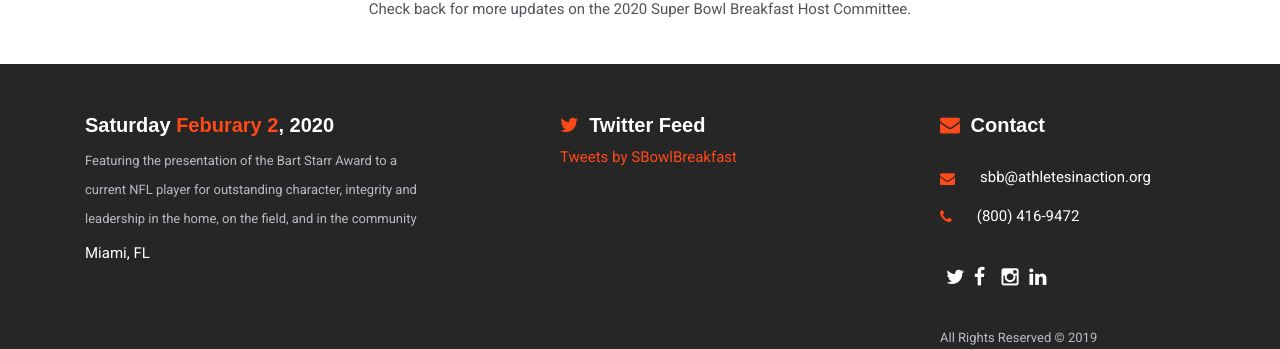
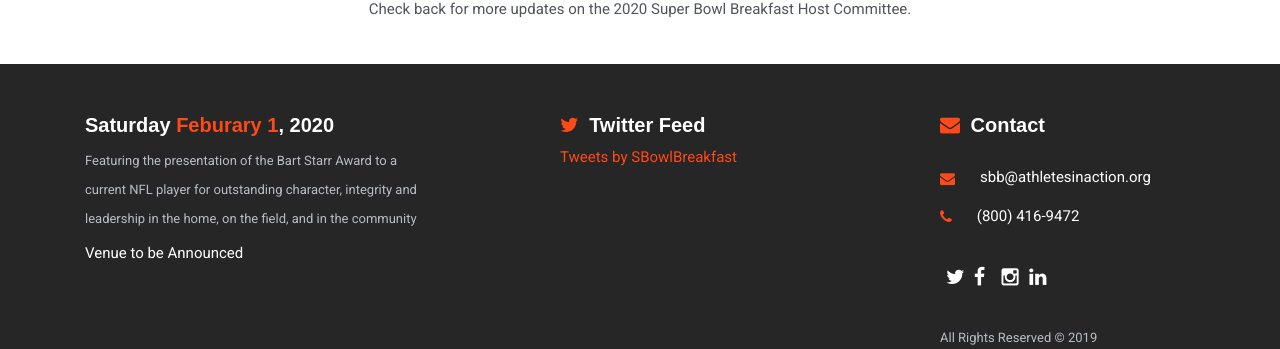
Before and after one commit to AIAUSA/Superbowl, a Jekyll site: the page built from index.md, in a window 1280 px wide and 900 px high, scrolled down 8485 px. Shown: the part 509-858 px from the top of the window. Built offline with Jekyll 4.4.1, drawn with Linux system fonts in a browser that asks for light colours; some web fonts are replaced; comment, search, counter and statistics services are not loaded.

Commit message:
Update from Forestry.io Kayla Jenerette updated _data/event.yml

```diff
--- a/_data/event.yml
+++ b/_data/event.yml
@@ -7,8 +7,8 @@ full_date: Saturday, Feburary 1st, 2020
 short_date: 01.Feb
 dayofweek: Saturday
 month: Feburary
-day: 2
-address1: Miami, FL
+day: 1
+address1: Venue to be Announced
 address2: ''
 sold_out: 0
 sold_out_message: Please check back next year!
```
